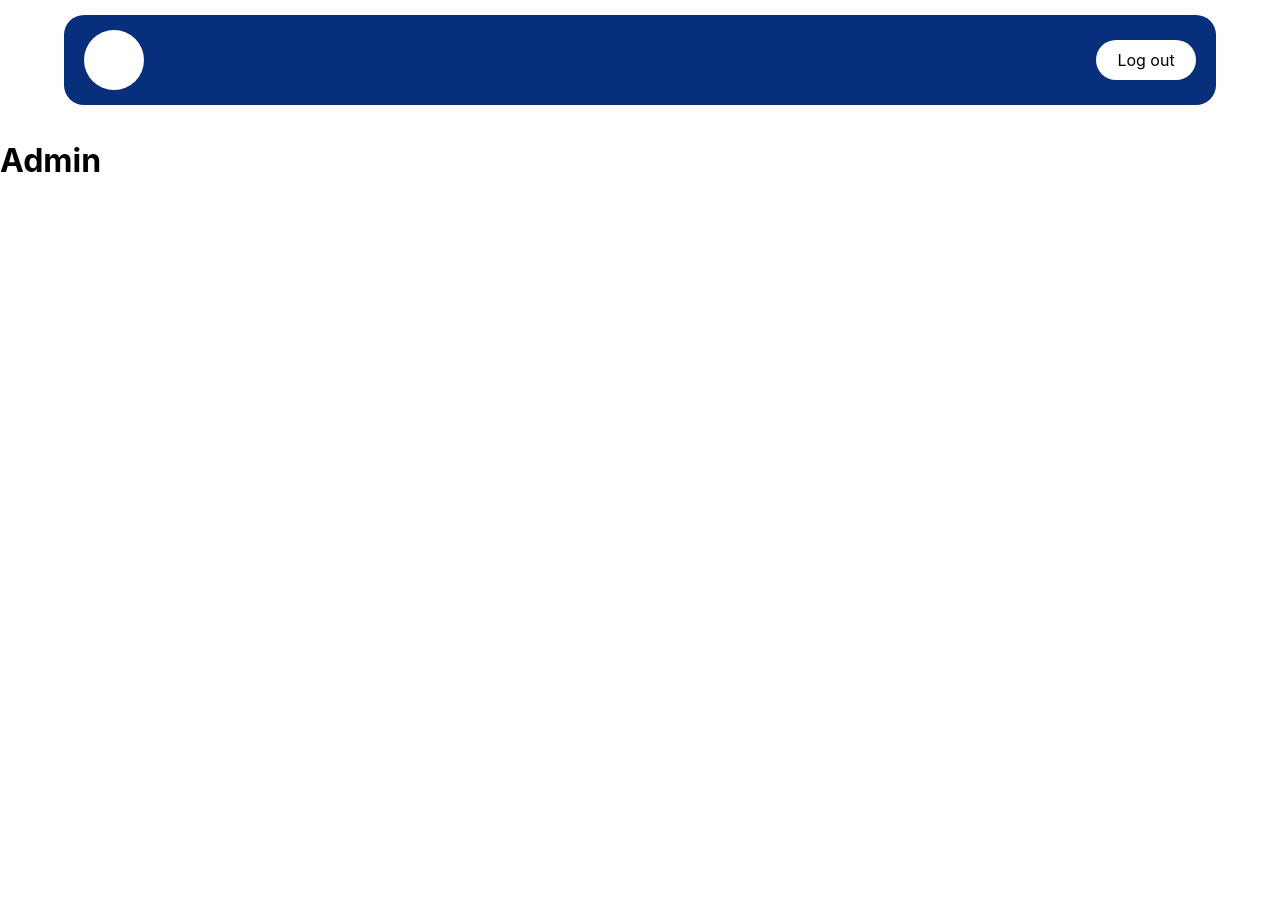
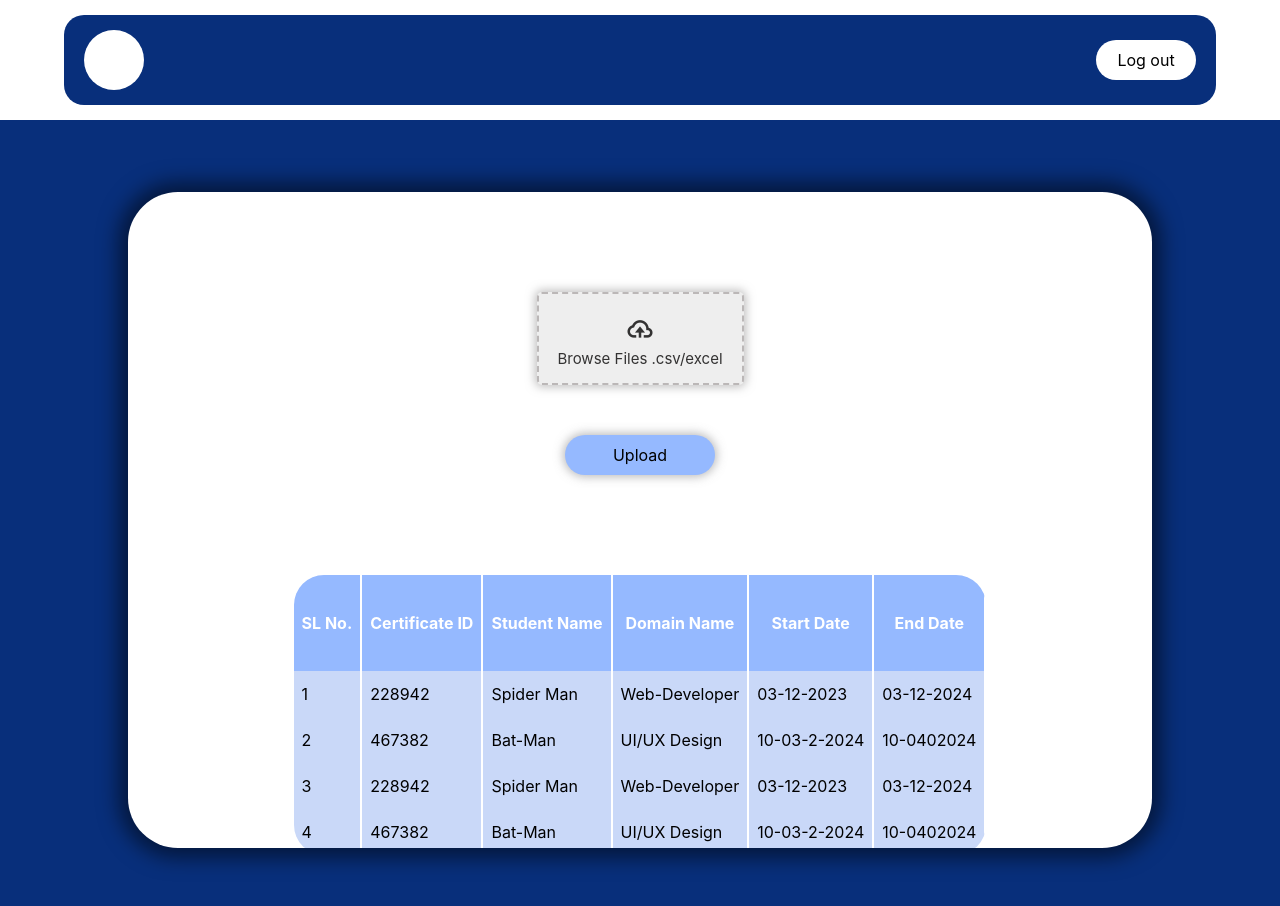
Before and after one commit to MadisoMelese/Graduate-Credential-Verfication-System, a React (Create React App) app in the folder certificate-main/: page /admin in a window 1280 px wide. Shown: the top 906 px of the page. Before the commit the page ends 800 px from the top, so only its background shows below. Built offline with nearby package versions, Linux system fonts and the light colour scheme.

Commit message:
admin page designed

```diff
--- a/certificate-main/src/Components/Body/Body.css
+++ b/certificate-main/src/Components/Body/Body.css
@@ -15,4 +15,6 @@
     margin: 100px;
     border-radius: 50px;
     box-shadow: 0px 0px 20px 10px rgba(0, 0, 0, 0.5);
+    justify-content: center;
+    display: flex;
 }
--- a/certificate-main/src/Components/Body/Body.js
+++ b/certificate-main/src/Components/Body/Body.js
@@ -1,10 +1,13 @@
 import React from 'react'
 import '../Body/Body.css'
-function Body() {
+
+const Body = ({children}) => {
   return (
     <div>
             <div className='body-main'>
-              <div className='body-card'></div>
+              <div className='body-card'>
+                {children}
+              </div>
             </div>
 
     </div>
--- a/certificate-main/src/Screen/AdminPortal/AdminPage.css
+++ b/certificate-main/src/Screen/AdminPortal/AdminPage.css
@@ -0,0 +1,80 @@
+.admin{
+    height: 100%;
+    display: flex;
+    align-items: center;
+    flex-direction: column;
+    overflow-x: hidden;
+    overflow-y: scroll;
+}
+.admin::-webkit-scrollbar{
+display: none;
+}
+.upload{
+    border: 2px dashed rgb(187, 183, 183);
+    display: flex;
+    justify-content: center;
+    height: 98px;
+    width: 203px;
+    border-radius: 5px;
+    background-color: #eeeeee;
+    flex-direction: column;
+    justify-content: center;
+    align-items: center;
+    color: rgba(33, 32, 32, 0.915);
+    margin-top: 100px;
+    box-shadow: 0px 0px 10px 2px rgba(130, 127, 127, 0.5);
+    cursor: pointer;
+}
+.upload i{
+    font-size: 30px;
+    margin-top: 20px;
+}
+.upload p{
+    font-size: 15px;
+    margin-top: 5px;
+}
+.upload-btn{
+    width: 150px;
+    height: 40px;
+    border-radius: 30px;
+    background-color:  #95b9ff;
+    margin-top: 50px;
+    display: flex;
+    justify-content: center;
+    align-items: center;
+    cursor: pointer;
+    box-shadow: 0px 0px 10px 2px rgba(122, 122, 123, 0.5);
+
+}
+.upload-btn:hover{
+    background-color: rgb(8,47,123,1);
+    color: #95b9ff;
+    transition: 0.6s;
+}
+
+table {
+    width: 100%;
+    border-collapse: collapse;
+    margin-top: 100px;
+    border-radius: 30px;
+    overflow: hidden;
+}
+
+ td {
+    border-right: 2.5px solid white;
+    padding: 8px;
+    text-align: left;
+    background-color: #c9d8f8;
+    height: 30px;
+
+}
+th{
+    border-right: 2.5px solid white;
+    padding: 8px;
+    text-align: center;
+    background-color: #95b9ff;
+    color: white;
+    height: 80px;
+    width: auto;
+
+}
--- a/certificate-main/src/Screen/AdminPortal/AdminPage.js
+++ b/certificate-main/src/Screen/AdminPortal/AdminPage.js
@@ -1,11 +1,67 @@
 import React from 'react'
 import '../AdminPortal/AdminPage.css'
+import Body from '../../Components/Body/Body'
 
 function AdminPage() {
   return (
-    <div>
-      <h1>Admin</h1>
+    <Body>
+    <div className='admin'>
+      <div className="upload">
+      <i class='bx bx-cloud-upload'></i>
+      <p>Browse Files .csv/excel</p>
+      </div>
+      <div className="upload-btn">
+        <p>Upload</p>
+      </div>
+      <div className="table">
+      <table>
+            <tr>
+                <th>SL No.</th>
+                <th>Certificate ID</th>
+                <th>Student Name</th>
+                <th>Domain Name</th>
+                <th>Start Date</th>
+                <th>End Date</th>
+            </tr>
+        <tbody>
+            <tr>
+                <td>1</td>
+                <td>228942</td>
+                <td>Spider Man</td>
+                <td>Web-Developer</td>
+                <td>03-12-2023</td>
+                <td>03-12-2024</td>
+            </tr>
+            <tr>
+                <td>2</td>
+                <td>467382</td>
+                <td>Bat-Man</td>
+                <td>UI/UX Design</td>
+                <td>10-03-2-2024</td>
+                <td>10-0402024</td>
+            </tr>
+            <tr>
+                <td>3</td>
+                <td>228942</td>
+                <td>Spider Man</td>
+                <td>Web-Developer</td>
+                <td>03-12-2023</td>
+                <td>03-12-2024</td>
+            </tr>
+            <tr>
+                <td>4</td>
+                <td>467382</td>
+                <td>Bat-Man</td>
+                <td>UI/UX Design</td>
+                <td>10-03-2-2024</td>
+                <td>10-0402024</td>
+            </tr>
+
+        </tbody>
+    </table>
+      </div>
     </div>
+    </Body>
   )
 }
 
```
Also changed, not shown: certificate-main/src/App.js (+6 -1 lines).
